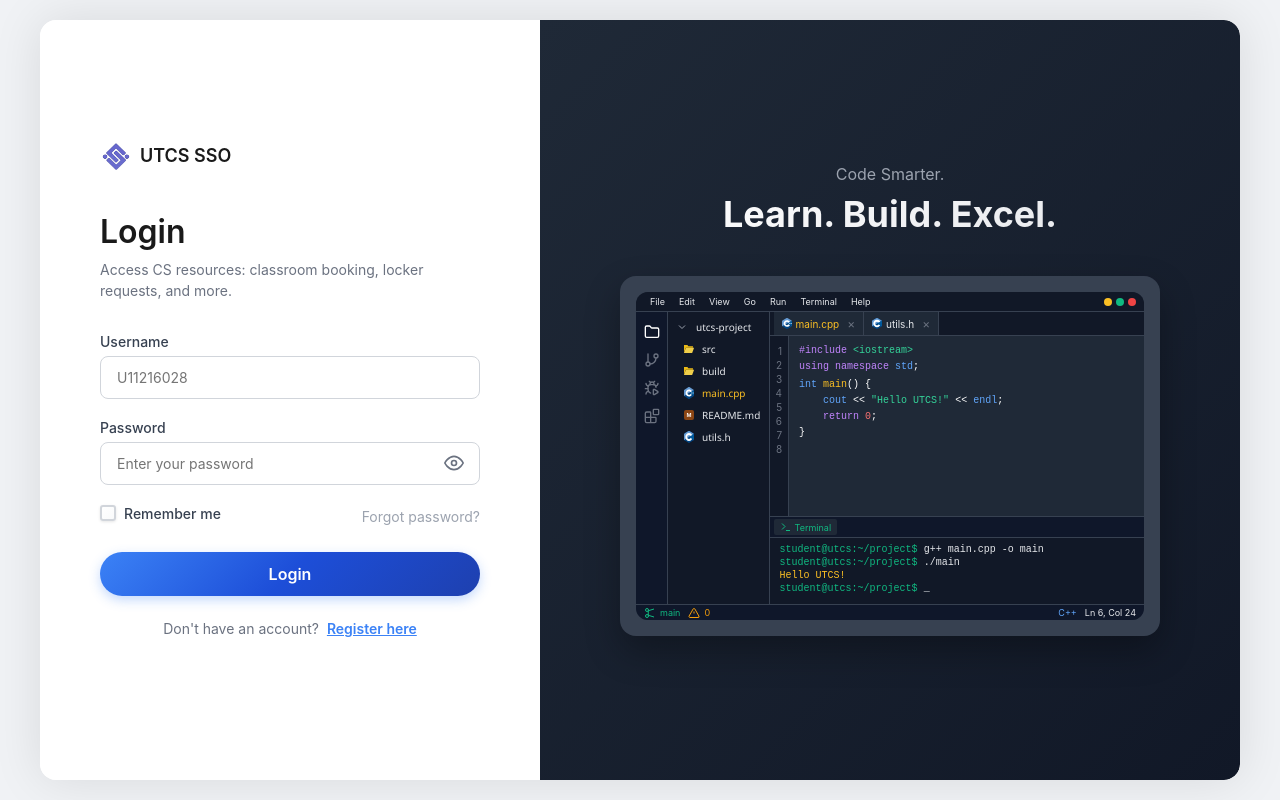
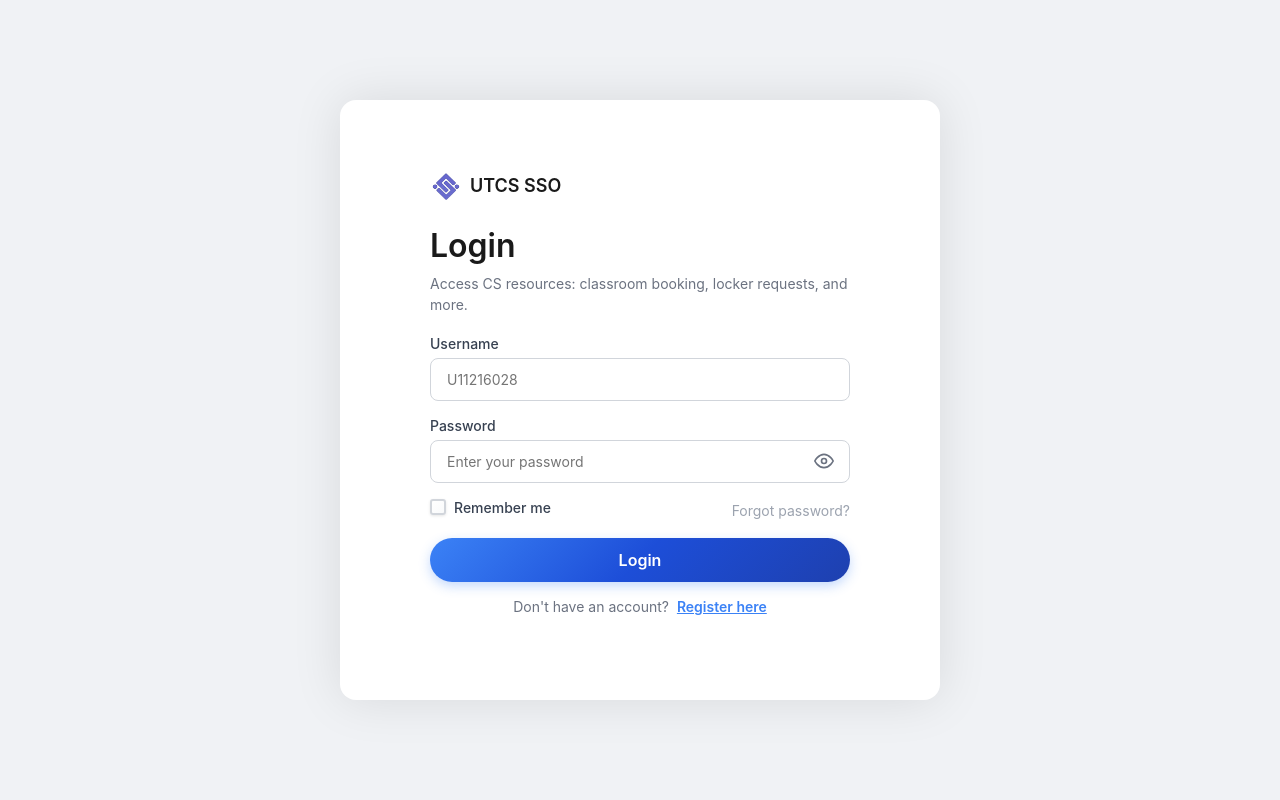
Before and after one commit to UTCS-G505/SSO-Frontend, a Vue app: page /login in a window 1280 px wide. Built offline with nearby package versions, Linux system fonts and the light colour scheme; the HTML template or start-up script is replaced by a standard one.

Commit message:
style: delete VSCodeMockUp in login page

```diff
--- a/src/components/login/LoginForm.vue
+++ b/src/components/login/LoginForm.vue
@@ -168,18 +168,18 @@ const handleToggleMode = () => {
 
 <style scoped>
 .login-card {
-  flex: 1;
-  padding: 60px;
+  width: 100%;
+  padding: 40px;
   display: flex;
   flex-direction: column;
   justify-content: center;
   max-width: 500px;
   background: #fff;
-  border-radius: 16px 0 0 16px;
+  border-radius: 16px;
 }
 
 .logo-section {
-  margin-bottom: 40px;
+  margin-bottom: 24px;
 }
 
 .logo {
@@ -211,15 +211,15 @@ const handleToggleMode = () => {
   color: #6b7280;
   font-size: 14px;
   line-height: 1.5;
-  margin-bottom: 32px;
+  margin-bottom: 20px;
 }
 
 .login-form {
-  margin-bottom: 24px;
+  margin-bottom: 16px;
 }
 
 .form-group {
-  margin-bottom: 20px;
+  margin-bottom: 16px;
 }
 
 label {
@@ -256,7 +256,7 @@ input:disabled {
   display: flex;
   justify-content: space-between;
   align-items: center;
-  margin-bottom: 24px;
+  margin-bottom: 16px;
 }
 
 .remember-me {
@@ -360,8 +360,8 @@ input:disabled {
 }
 
 .error-message {
-  margin-top: 16px;
-  padding: 12px 16px;
+  margin-top: 12px;
+  padding: 10px 14px;
   background-color: #fef2f2;
   color: #dc2626;
   border-radius: 8px;
@@ -371,7 +371,7 @@ input:disabled {
 }
 
 .mode-toggle {
-  margin-top: 24px;
+  margin-top: 16px;
   text-align: center;
 }
 
--- a/src/views/LoginView.vue
+++ b/src/views/LoginView.vue
@@ -16,15 +16,12 @@
         @toggle-mode="toggleMode"
       />
 
-      <!-- Right side - Marketing content -->
-      <VSCodeMockup />
     </div>
   </div>
 </template>
 
 <script setup lang="ts">
 import LoginForm from '@/components/login/LoginForm.vue'
-import VSCodeMockup from '@/components/login/VSCodeMockup.vue'
 import { useLogin } from '@/composables/useLogin'
 
 const {
@@ -58,9 +55,11 @@ const handleLogin = () => {
 
 .login-content {
   display: flex;
+  justify-content: center;
+  align-items: center;
   width: 100%;
-  max-width: 1200px;
-  height: 95vh;
+  max-width: 600px;
+  min-height: 600px;
   background: white;
   box-shadow: 0 0 50px rgba(0, 0, 0, 0.1);
   border-radius: 16px;
```
